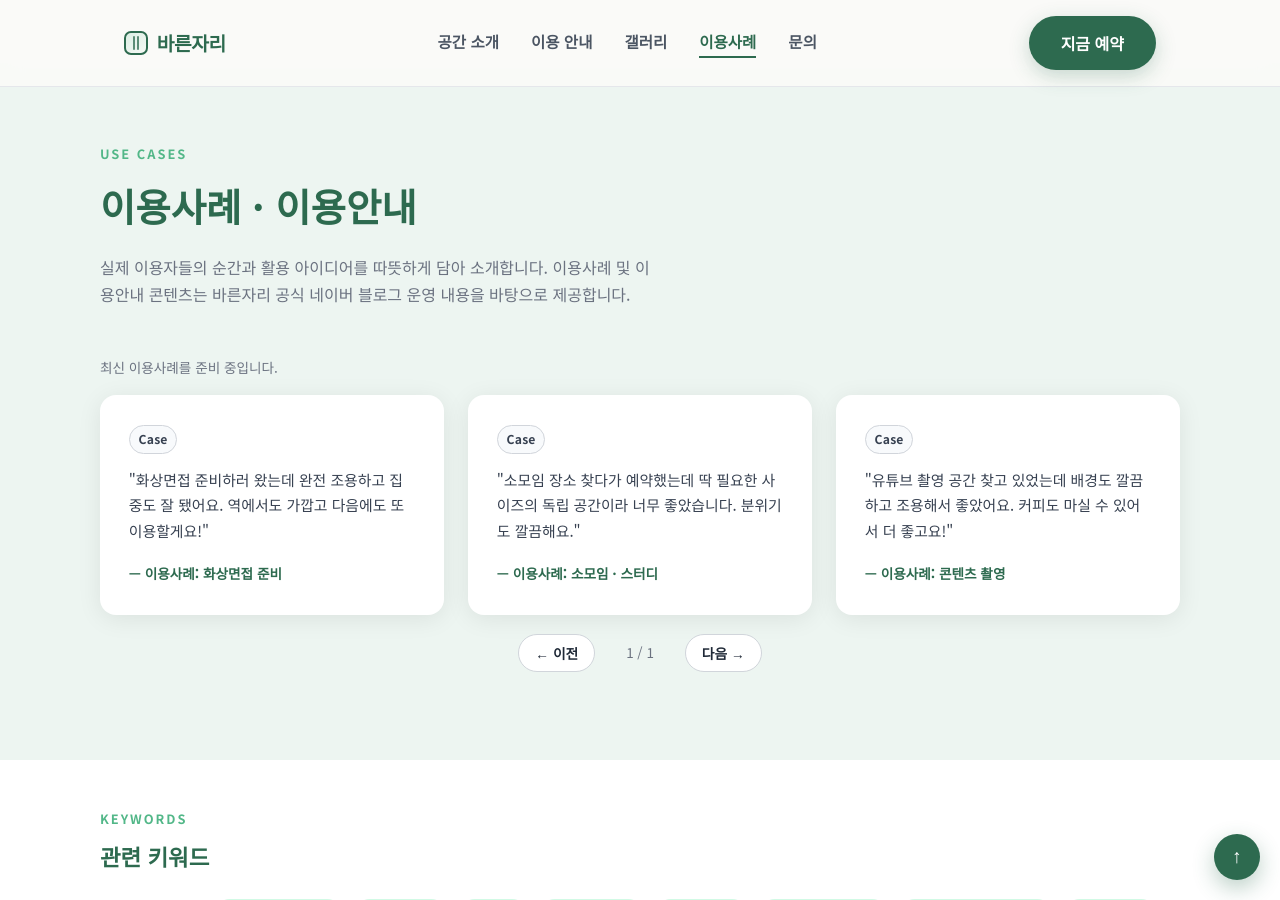
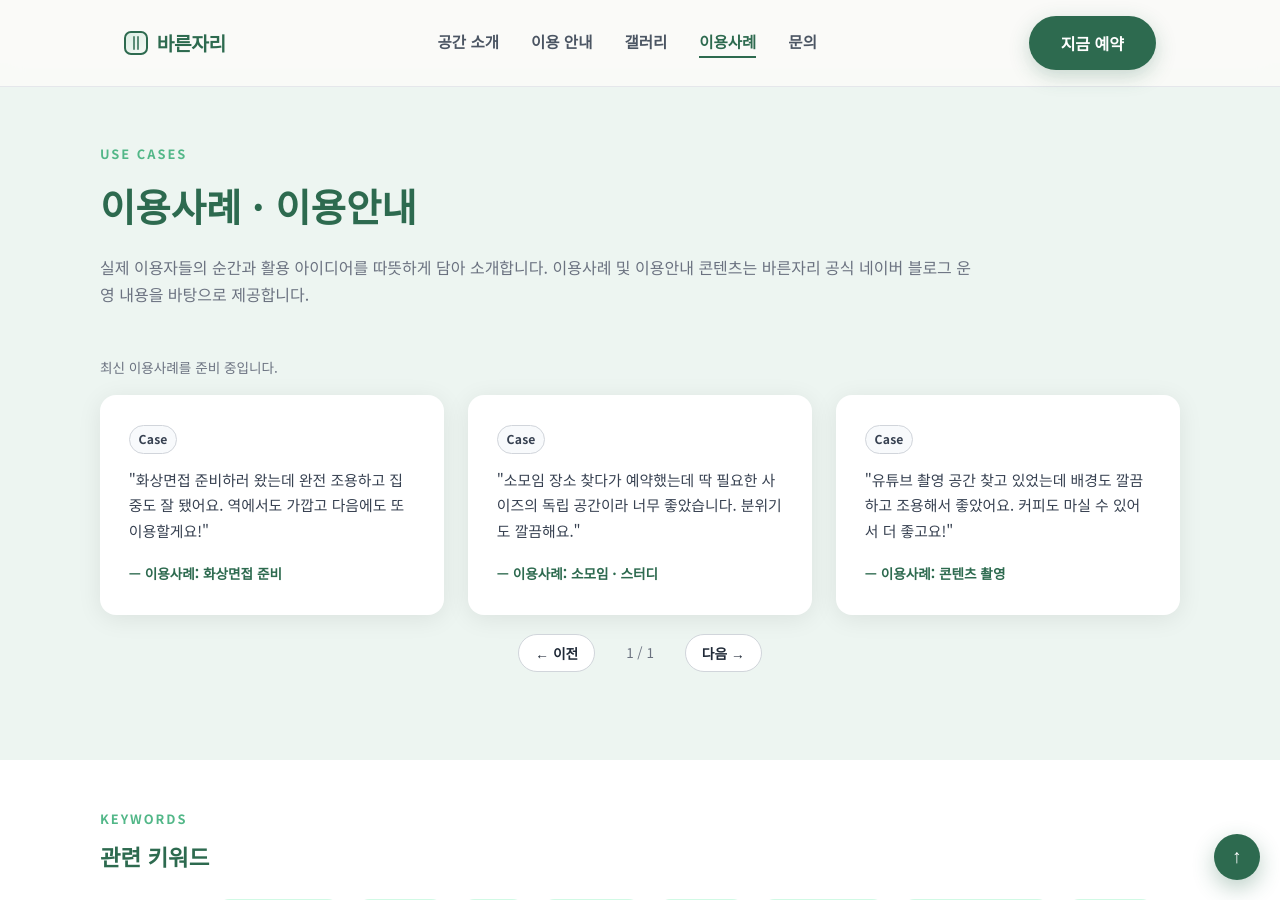
Before and after one commit to bareunspace/blog, a Jekyll site: the page built from index.html, in a window 1280 px wide and 900 px high, scrolled down 4958 px. Built offline with Jekyll 4.4.1, drawn with Linux system fonts in a browser that asks for light colours.

Commit message:
Widen testimonials section description width

```diff
--- a/styles/main.css
+++ b/styles/main.css
@@ -732,6 +732,9 @@ section { padding: 5rem 1.5rem; }
   background: #edf5f1;
   padding-top: 5rem;
   padding-bottom: 5.5rem;
+}
+#testimonials .section-desc {
+  max-width: 880px;
 }
 .testimonials-grid {
   display: grid;
```
